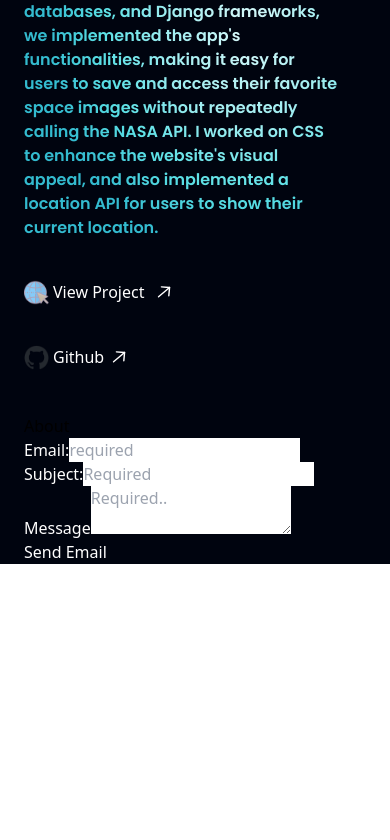
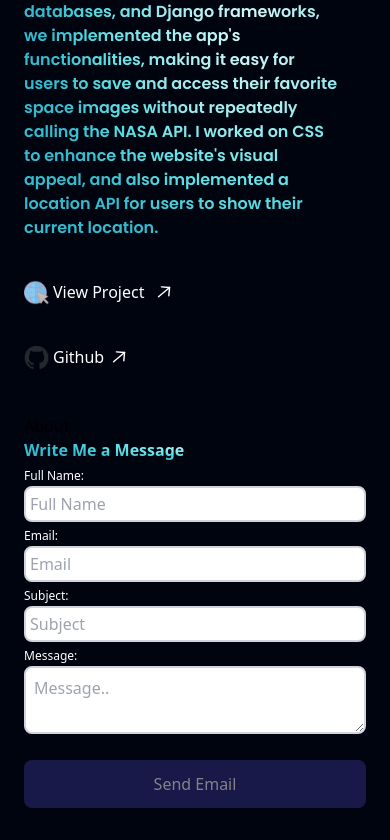
Before and after one commit to Puzzles65/portfolio_vite, a React (Vite) app: page / in a window 390 px wide. Shown: the part 2801-3641 px from the top of the page. Before the commit the page ends 3365 px from the top, so only its background shows below. Built offline with nearby package versions, Linux system fonts and the light colour scheme.

Commit message:
added styling to the email component and fixed mobile navbar

```diff
--- a/src/components/Contact.jsx
+++ b/src/components/Contact.jsx
@@ -1,8 +1,10 @@
 import { useState } from "react";
 import { sendCustomEmail } from "./Email";
+import styles from "../style";
 
 const Contact = () => {
   const [details, setDetails] = useState({
+    from_name: "",
     subject: "",
     message: "",
     to_email: "",
@@ -24,41 +26,60 @@ const Contact = () => {
   };
 
   return (
-    <div className="main">
+    <section id="contact" className="flex flex-col w-full sm:w-[500px]">
+      <span className="text-gradient font-bold">Write Me a Message</span>
       <div>
-        <span className="text-white">Email:</span>
+        <span className={`${styles.contactText}`}>Full Name:</span>
         <input
+          className={`${styles.contactInput}`}
+          name="from_name"
+          value={details.from_name}
+          onChange={handleDetailsChange}
+          type="name"
+          placeholder="Full Name"
+        />
+      </div>
+      <div>
+        <span className={`${styles.contactText}`}>Email:</span>
+        <input
+          className={`${styles.contactInput}`}
           name="to_email"
           value={details.to_email}
           onChange={handleDetailsChange}
           type="email"
-          placeholder="required"
+          placeholder="Email"
         />
       </div>
       <div>
-        <span className="text-white">Subject:</span>
+        <span className={`${styles.contactText}`}>Subject:</span>
         <input
+          className={`${styles.contactInput}`}
           name="subject"
           value={details.subject}
           onChange={handleDetailsChange}
           type="text"
-          placeholder="Required"
+          placeholder="Subject"
         />
       </div>
       <div>
-        <span className="text-white">Message</span>
+        <span className={`${styles.contactText}`}>Message:</span>
         <textarea
+          className="w-full max-h-100 min-h-100 p-2 outline-none border-2 border-gray-300 focus:border-sky-500 rounded-lg"
           name="message"
           value={details.message}
           onChange={handleDetailsChange}
           type="text"
-          placeholder="Required.."
+          placeholder="Message.."
         />
       </div>
-      <button disabled={!details.to_email || !details.subject || !details.message} onClick={handleSendEmail}>
-        <span className="text-white">Send Email</span>
+      <button
+        className="mt-5 mb-8 px-6 py-3 cursor-pointer bg-indigo-900 text-white border-none disabled:opacity-50 rounded-lg"
+        disabled={!details.to_email || !details.subject || !details.message}
+        onClick={handleSendEmail}
+      >
+        <span>Send Email</span>
       </button>
-    </div>
+    </section>
   );
 };
 
--- a/src/components/Email.jsx
+++ b/src/components/Email.jsx
@@ -7,6 +7,7 @@ const sendCustomEmail  = (details) => {
         import.meta.env.VITE_EMAIL_TEMPLATE_ID,
 
         {
+            from_name: details.from_name,
             to_email: details.to_email,
             subject: details.subject,
             message: details.message,
--- a/src/components/Navbar.jsx
+++ b/src/components/Navbar.jsx
@@ -37,7 +37,7 @@ const Navbar = () => {
         <div
           className={`${
             !toggle ? "hidden" : "flex"
-          } p-6 bg-black-gradient absolute top-20 right-0 mx-4 my-2 min-w-[140px] rounded-xl sidebar`}
+          } p-6 bg-black-gradient absolute top-20 right-0 mx-4 my-2 min-w-[140px] rounded-xl sidebar z-10`}
         >
           <ul className="list-none flex justify-end items-start flex-1 flex-col">
             {navLinks.map((nav, index) => (
--- a/src/style.js
+++ b/src/style.js
@@ -13,6 +13,9 @@ const styles = {
 
     marginX: "sm:mx-16 mx-6",
     marginY: "sm:my-16 my-6",
+
+    contactInput: "w-full p-1 outline-none rounded-lg border-2 border-gray-300 focus:border-sky-600",
+    contactText: "text-white font-medium text-xs"
   };
 
   export const layout = {
```
